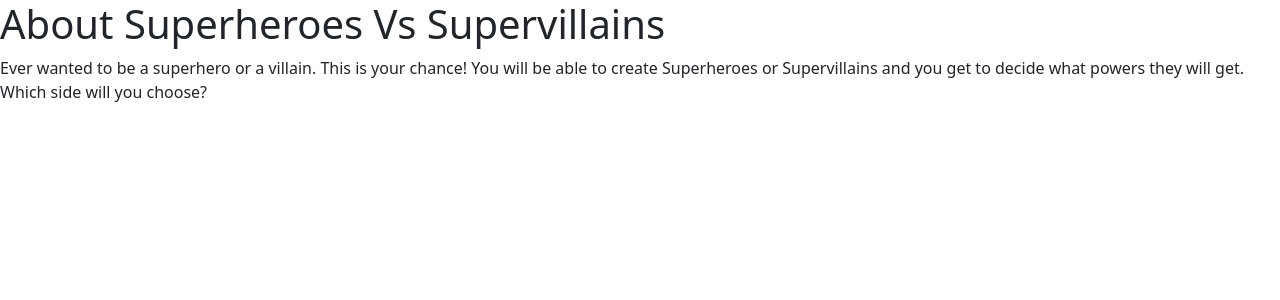
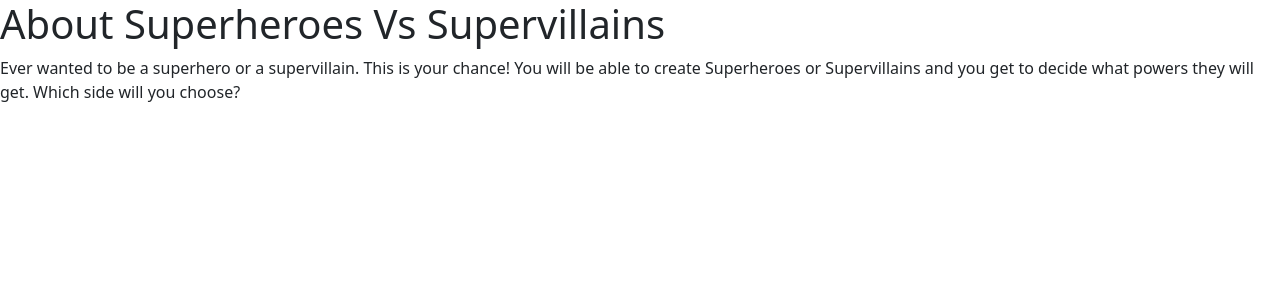
Before and after one commit to robyn-box/Hero-and-Villain, a Node server app: page /about/about in a window 1280 px wide. Shown: the top 300 px of the page. Run offline with Node 20, Linux system fonts and the light colour scheme; some libraries are stand-ins or nearby versions.

Commit message:
trying to deploy heroku

```diff
--- a/package.json
+++ b/package.json
@@ -3,7 +3,7 @@
 	"version": "0.0.0",
 	"private": true,
 	"scripts": {
-		"start": "nodemon ./bin/www"
+		"start": "node app.js"
 	},
 	"dependencies": {
 		"bcrypt": "^5.0.1",
--- a/views/about.hbs
+++ b/views/about.hbs
@@ -10,7 +10,7 @@
     <h1 class="about">About Superheroes Vs Supervillains</h1>
     <div class="about">
         <p>
-            Ever wanted to be a superhero or a villain. This is your chance! You will be able to create Superheroes or Supervillains and you get to decide what powers they will get. Which side will you choose?
+            Ever wanted to be a superhero or a supervillain. This is your chance! You will be able to create Superheroes or Supervillains and you get to decide what powers they will get. Which side will you choose?
         </p>
     </div>
 
--- a/views/start.hbs
+++ b/views/start.hbs
@@ -55,7 +55,7 @@
         <div class="max-width">
             <div class="home-content">
                 <h3>Superhero <br> VS <br> Villain</h3>
-                <p>Lorem ipsum dolor sit amet consectetur adipisicing elit. Dicta, numquam, sequi assumenda nam, vel nihil repudiandae omnis eveniet est excepturi atque molestias at dolores fugit!</p>
+                <p>Ever wanted to be a superhero or a supervillain. This is your chance! You will be able to create Superheroes or Supervillains and you get to decide what powers they will get. Which side will you choose?</p>
                 <a class="btn" href="/users/register" >Register</a>
                 <p class="para-2">
                   Already have an account? <a href="/users/login">Login here</a>
```
